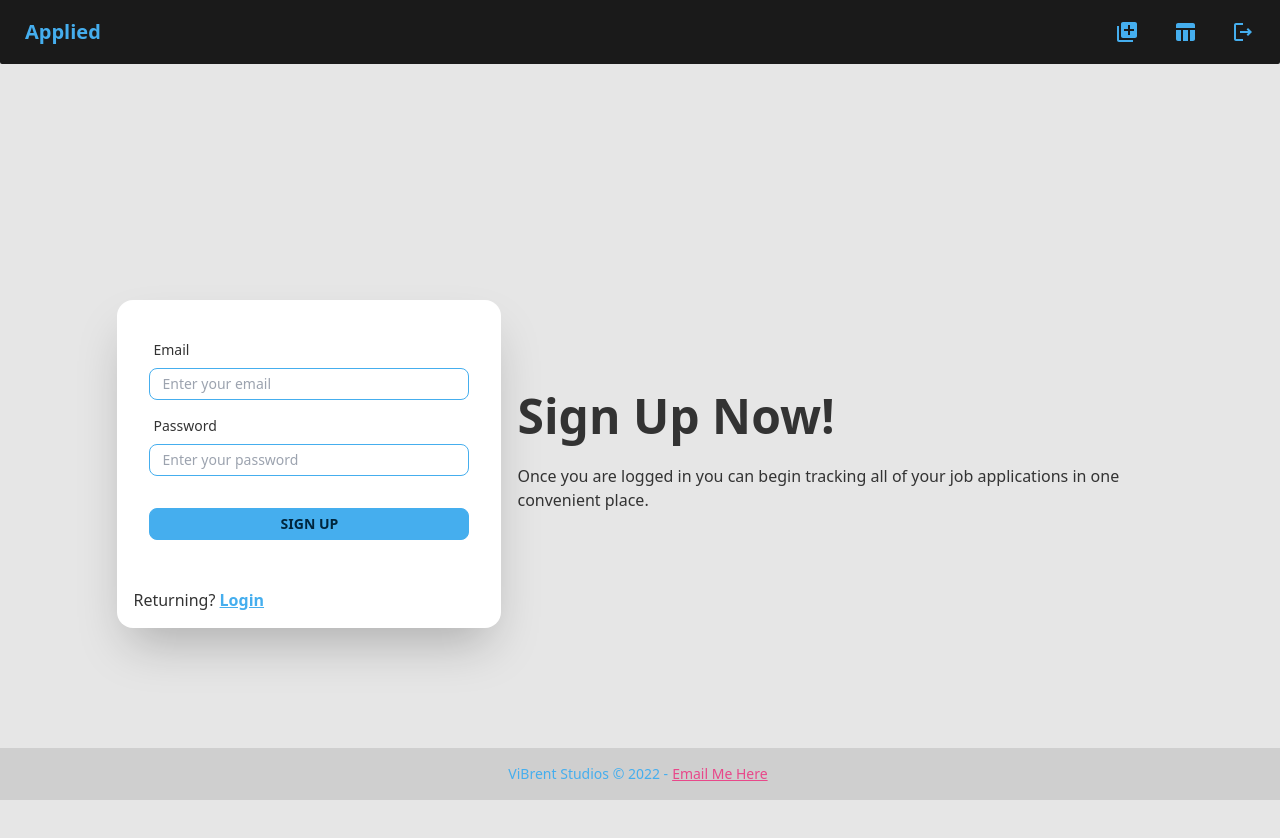
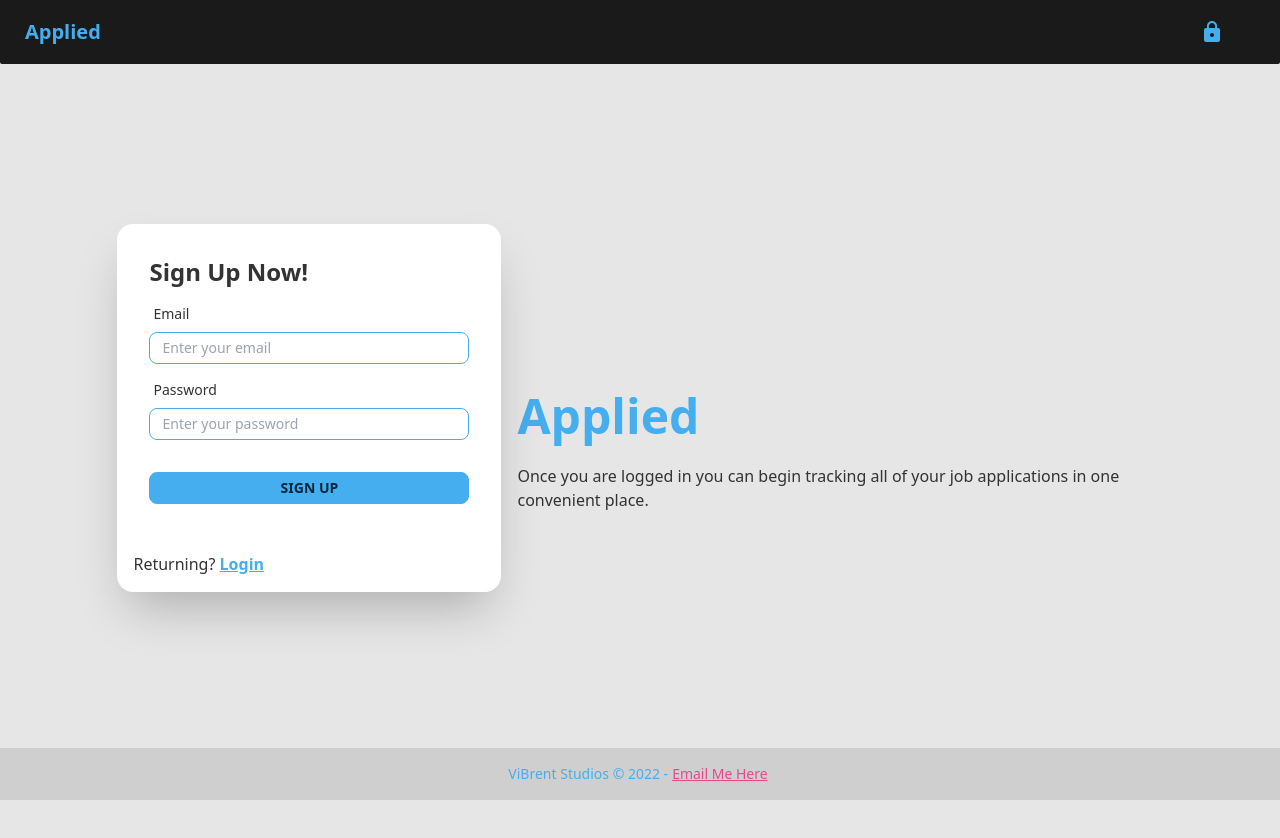
Before and after one commit to vibrentcarey/Applied, a Next.js app: page /auth in a window 1280 px wide. Shown: the top 838 px of the page. Built offline with nearby package versions, Linux system fonts and the light colour scheme; no server answers.

Commit message:
Edit session handler

```diff
--- a/components/Header.tsx
+++ b/components/Header.tsx
@@ -1,9 +1,14 @@
-import React from "react";
-import { MdLibraryAdd, MdTableChart, MdOutlineLogout } from "react-icons/md";
+import React, { useEffect } from "react";
+
+import { MdLibraryAdd, MdTableChart, MdOutlineLogout, MdLock } from "react-icons/md";
 import { signOut } from "next-auth/client";
 import Link from "next/link";
+import { useSession } from "next-auth/client";
+
 
 const Header = () => {
+  const [session, loading] = useSession();
+
   const confirmLogout = () => {
     signOut();
   };
@@ -16,6 +21,8 @@ const Header = () => {
       </div>
       <div className="navbar-center"></div>
       <div className="navbar-end">
+        {session ? (
+          <>
             <Link href="/add" passHref>
               <button className="btn btn-ghost text-2xl">
                 <MdLibraryAdd />
@@ -29,6 +36,10 @@ const Header = () => {
             <button className="btn btn-ghost text-2xl" onClick={confirmLogout}>
               <MdOutlineLogout />
             </button>
+          </>
+        ) : (
+          <MdLock className="text-2xl mr-8 sm:mr-12"/>
+        )}
       </div>
     </div>
   );
--- a/components/Hero.tsx
+++ b/components/Hero.tsx
@@ -5,8 +5,8 @@ const Hero = () => {
   return (
     <article className="hero min-h-screen">
       <div className="text-center hero-content prose">
-        <div className="max-w-xs">
-          <h1 className="font-bold">Welcome To Applied</h1>
+        <div className="max-w-lg">
+          <h1 className="font-bold text-primary">Why Applied?</h1>
           <p className="">
             Applying to jobs is stressful enough, there should be a convenient
             place to manage all of your applications. Applied allows you to keep
--- a/pages/add.tsx
+++ b/pages/add.tsx
@@ -1,11 +1,11 @@
 import React from "react";
-import PageWrapper from "../components/PageWrapper";
+
 
 const Add = () => {
   return (
-    <section className="flex flex-col h-full  items-center">
-       <h1  className="mt-8 text-center text-4xl font-bold">Add Job</h1>
-      <form className="card w-96 bg-base-100 shadow-xl my-20 border max-h-min">
+    <section className=" w-full h-full flex flex-col items-center ">
+       <h1 className="mt-8 text-center text-4xl font-bold">Add Job</h1>
+      <form className="card w-full bg-base-100 shadow-xl mt-8 mb-20 border max-w-sm">
         <div className="card-body prose">
           <h2 className="card-title">Add Job Application</h2>
           <label htmlFor="start">Job:</label>
--- a/pages/auth.js
+++ b/pages/auth.js
@@ -38,7 +38,7 @@ const Auth = ({ session }) => {
     if (session) {
       router.replace('/')
     }
-  }, [session, router])
+  }, [session])
 
   async function login(email, password) {
     const result = await signIn('credentials', {
@@ -58,11 +58,14 @@ const Auth = ({ session }) => {
     <div className="hero min-h-screen bg-base-200">
       <div className="flex-col hero-content lg:flex-row-reverse">
         <div className="text-center lg:text-left">
-          <h1 className="text-5xl font-bold">{loginMode ? 'Login' : 'Sign Up'} Now!</h1>
+          <h1 className="text-5xl text-primary font-bold">Applied</h1>
           <p className="py-6">Once you are logged in you can begin tracking all of your job applications in one convenient place.</p>
         </div>
-        <div className="card flex-shrink-0 w-full max-w-sm shadow-2xl bg-base-100">
+        <div className="card flex-shrink-0 w-full max-w-sm shadow-2xl bg-base-100 mb-28">
           <form onSubmit={formik.handleSubmit} className="card-body">
+          <header className='prose'>
+          <h2>{loginMode ? 'Login' : 'Sign Up'} Now!</h2>
+          </header>
             <div className="form-control">
               <label className="label">
                 <span className="label-text">Email</span>
--- a/pages/jobs.tsx
+++ b/pages/jobs.tsx
@@ -1,6 +1,19 @@
-import React from "react";
+import React, {useEffect} from "react";
 import { SiIndeed, SiLinkedin } from "react-icons/si";
-const Jobs = () => {
+import { getSession } from "next-auth/client";
+import { useRouter } from "next/router";
+
+const Jobs = ({session}) => {
+
+  const router = useRouter();
+
+  useEffect(() => {
+    if (session) {
+    } else {
+      router.replace("/auth");
+    }
+  }, [session, router]);
+
   return (
     <div className="">
         <h1  className="my-8 text-center text-4xl font-bold">Your Jobs</h1>
@@ -25,7 +38,7 @@ const Jobs = () => {
                 <SiIndeed />
               </td>
               <td>12/16/2020</td>
-              <td>Pending</td>
+              <td className="text-primary">Pending</td>
             </tr>
             <tr>
               <th>2</th>
@@ -35,7 +48,7 @@ const Jobs = () => {
                 <SiLinkedin />
               </td>
               <td>12/5/2020</td>
-              <td>Not Accepted</td>
+              <td className="text-secondary">Not Accepted</td>
             </tr>
           </tbody>
           <tfoot>
@@ -55,3 +68,11 @@ const Jobs = () => {
 };
 
 export default Jobs;
+
+export async function getServerSideProps(ctx) {
+  return {
+    props: {
+      session: await getSession(ctx),
+    },
+  };
+}
```
Lines whose indentation alone changed are shown as unchanged.
